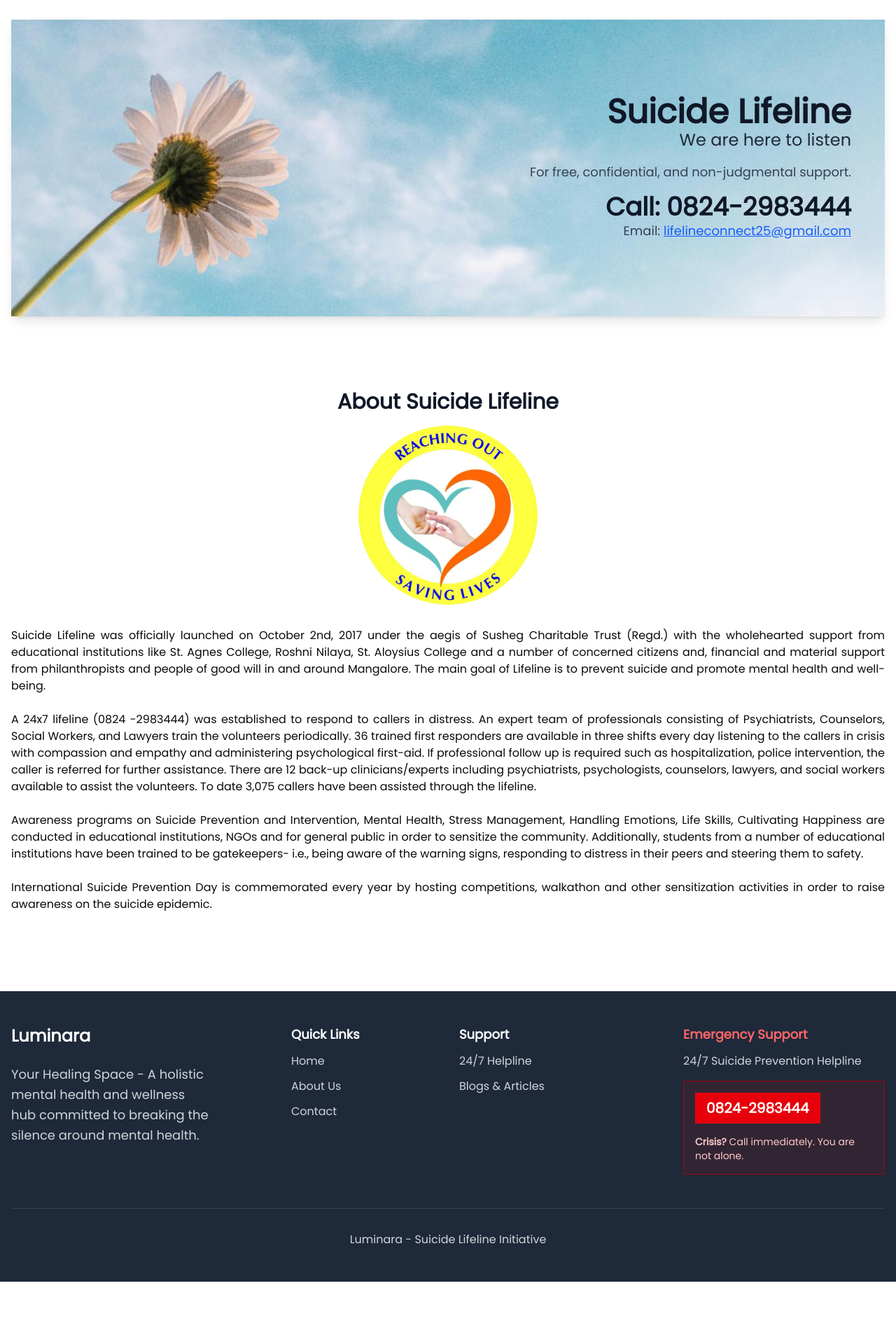
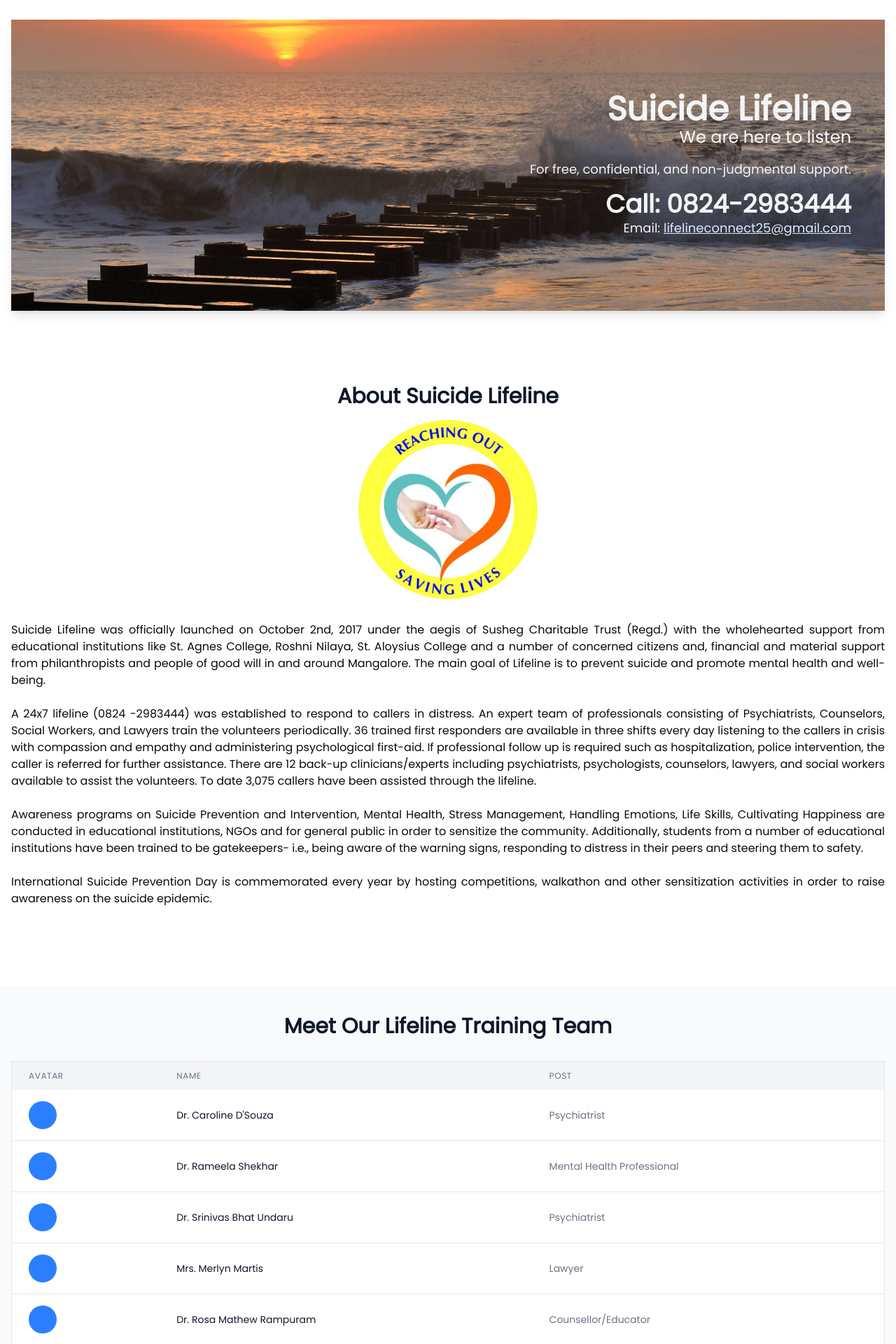
Before and after one commit to UthpalSuvarna/luminara, a Next.js app in the folder frontend/: page /helpline in a window 1280 px wide. Shown: the part 100-2020 px from the top of the page at 70% size. Before the commit the page ends 1931 px from the top, so only its background shows below. Built offline with nearby package versions, Linux system fonts and the light colour scheme.

Commit message:
Update contact information, add lifeline team data, and enhance page content for clarity and consistency

```diff
--- /dev/null
+++ b/frontend/public/lifeline-team.json
@@ -0,0 +1,44 @@
+{
+  "lifelineTeam": [
+    {
+      "name": "Dr. Caroline D'Souza",
+      "role": "Psychiatrist",
+      "imageUrl": ""
+    },
+    {
+      "name": "Dr. Rameela Shekhar",
+      "role": "Mental Health Professional",
+      "imageUrl": ""
+    },
+    {
+      "name": "Dr. Srinivas Bhat Undaru",
+      "role": "Psychiatrist",
+      "imageUrl": ""
+    },
+    {
+      "name": "Mrs. Merlyn Martis",
+      "role": "Lawyer",
+      "imageUrl": ""
+    },
+    {
+      "name": "Dr. Rosa Mathew Rampuram",
+      "role": "Counsellor/Educator",
+      "imageUrl": ""
+    },
+    {
+      "name": "Dr. Shashwath Satyanath",
+      "role": "Psychiatrist",
+      "imageUrl": ""
+    },
+    {
+      "name": "Dr. Deepa Kottari",
+      "role": "Psychologist",
+      "imageUrl": ""
+    },
+    {
+      "name": "Dr. Lavina Noronha",
+      "role": "Counsellor",
+      "imageUrl": ""
+    }
+  ]
+}
--- a/frontend/src/app/about/page.tsx
+++ b/frontend/src/app/about/page.tsx
@@ -100,10 +100,10 @@
         <div className="max-w-7xl mx-auto px-4 sm:px-6 lg:px-8">
           <div className="grid md:grid-cols-2 gap-12">
             <div>
-              <h2 className="text-4xl font-bold text-gray-900 mb-8 ">Who We Help</h2>
+              <h2 className="text-4xl font-bold text-gray-900 mb-8 ">Who do we serve...</h2>
               <p className="text-xl text-gray-700 leading-relaxed mb-8 font-sans">
                 We welcome anyone seeking a safe space to talk, heal, or just be heard—whether you're in crisis,
-                recovering from trauma, supporting a loved one, or simply looking for tools to improve emotional
+                recovering from trauma, supporting a loved one, or simply looking for tools to improve your emotional
                 well-being.
               </p>
               <div className="flex items-center text-blue-600">
@@ -133,7 +133,7 @@
                 </div>
               </div>
               <p className="text-lg text-gray-600 mt-6 italic font-sans">
-                Our trained mental health professionals are here to guide, listen, and walk beside
+                Our trained mental health professionals are here to listen, guide, and walk beside
                 you—without judgment.
               </p>
             </div>
@@ -193,7 +193,7 @@
                 <ul className="text-lg text-gray-700 space-y-2 font-sans">
                   <li>• 36 trained first responders available 24/7</li>
                   <li>• 12 back-up clinicians and experts</li>
-                  <li>• Psychiatrists, psychologists, counselors</li>
+                  <li>• Psychiatrists, Psychologists, Counselors</li>
                   <li>• Social workers and lawyers</li>
                 </ul>
               </div>
@@ -271,7 +271,7 @@
         <div className="max-w-4xl mx-auto px-4 sm:px-6 lg:px-8 text-center">
           <h2 className="text-4xl font-bold mb-10 ">Need Help? We're Here for You</h2>
           <p className="text-2xl mb-10 font-sans">
-            If you or someone you know needs immediate help, please reach out to our 24/7 Lifeline.
+            If you have thoughts of self harm, please reach out to our 24/7 Lifeline.
           </p>
 
           <div className="flex flex-col sm:flex-row items-center justify-center gap-8 mb-10">
--- a/frontend/src/app/contact/page.tsx
+++ b/frontend/src/app/contact/page.tsx
@@ -176,8 +176,8 @@
                       </p>
                       <div className="space-y-2">
                         <p className="font-semibold">Call: 0824-2983444</p>
-                        <p className="font-semibold">Email: luminara@gmail.com</p>
-                        <p className="text-sm text-gray-600">Available 24/7, free and confidential</p>
+                        <p className="font-semibold">Email: luminaramhhub@gmail.com</p>
+                        <p className="text-sm text-gray-600">Available 24/7 at your service</p>
                       </div>
                     </CardContent>
                   </Card>
--- a/frontend/src/app/helpline/page.tsx
+++ b/frontend/src/app/helpline/page.tsx
@@ -1,13 +1,17 @@
-import { CrisisBanner } from "@/components/crisis-banner"
 import { Header } from "@/components/header"
 import { Footer } from "@/components/footer"
-import { Card, CardContent } from "@/components/ui/card"
-import { Button } from "@/components/ui/button"
-import { Alert, AlertDescription } from "@/components/ui/alert"
-import { Phone, MessageCircle, Globe, Clock, Shield, AlertTriangle, CheckCircle } from "lucide-react"
 import Image from "next/image"
+import teamData from '@/../public/lifeline-team.json';
+
+interface LifelineTeamMember {
+  name: string;
+  role: string;
+  imageUrl: string;
+}
 
 export default function LifelinePage() {
+  const lifelineTeam: LifelineTeamMember[] = teamData.lifelineTeam;
+
   return (
     <div className="min-h-screen bg-white">
       <Header />
@@ -17,32 +21,34 @@
         <section className="bg-white py-10 md:py-16 relative overflow-hidden">
           <div className="container max-w-7xl mx-auto relative px-4">
             <div className="relative rounded-none overflow-hidden shadow-lg max-h-[600px]">
-              <img
-                src="/bg2.jpg"
-                alt="Suicide Helpline Banner"
-                className="w-full h-auto object-contain"
-              />
+              <div className="aspect-[3/1] w-full">
+                <img
+                  src="/bg3.jpg"
+                  alt="Suicide Helpline Banner"
+                  className="w-full h-full object-cover"
+                />
+              </div>
 
               {/* Content Overlay */}
               <div className="absolute inset-0 flex items-center justify-end px-6 md:px-12 py-8">
                 <div className="max-w-lg text-right">
-                  <h1 className="text-base sm:text-xl md:text-2xl lg:text-5xl font-bold text-gray-900">
+                  <h1 className="text-base sm:text-xl md:text-2xl lg:text-5xl font-bold text-gray-100">
                     Suicide Lifeline
                   </h1>
-                  <p className="text-xs sm:text-sm md:text-base lg:text-2xl font-medium text-gray-800">
+                  <p className="text-xs sm:text-sm md:text-base lg:text-2xl font-medium text-gray-50">
                     We are here to listen
                   </p>
 
                   {/* Visible only on lg and above */}
-                  <p className="hidden lg:block text-sm lg:text-lg text-gray-700 mt-4 font-medium">
+                  <p className="hidden lg:block text-sm lg:text-lg text-gray-100 mt-4 font-medium">
                     For free, confidential, and non-judgmental support.
                   </p>
 
-                  <p className="text-base sm:text-xl lg:text-4xl font-bold text-gray-900 mt-4">
+                  <p className="text-base sm:text-xl lg:text-4xl font-bold text-gray-100 mt-4">
                     Call: 0824-2983444
                   </p>
-                  <p className="text-xs sm:text-sm lg:text-lg text-gray-700">
-                    Email: <a href="mailto:lifelineconnect25@gmail.com" className="text-blue-600 underline">lifelineconnect25@gmail.com</a>
+                  <p className="text-xs sm:text-sm lg:text-lg text-gray-100">
+                    Email: <a href="mailto:lifelineconnect25@gmail.com" className="text-blue-100 underline">lifelineconnect25@gmail.com</a>
                   </p>
                 </div>
               </div>
@@ -82,6 +88,42 @@
           </div>
         </section>
 
+        <section className="py-10 bg-gray-50">
+          <div className="container max-w-7xl mx-auto px-4">
+            <h2 className="text-3xl font-bold text-gray-900 mb-8 text-center">Meet Our Lifeline Training Team</h2>
+            <div className="overflow-x-auto">
+              <table className="min-w-full bg-white border border-gray-200">
+                <thead>
+                  <tr className="bg-gray-100">
+                    <th className="px-6 py-3 text-left text-xs font-medium text-gray-500 uppercase tracking-wider">Avatar</th>
+                    <th className="px-6 py-3 text-left text-xs font-medium text-gray-500 uppercase tracking-wider">Name</th>
+                    <th className="px-6 py-3 text-left text-xs font-medium text-gray-500 uppercase tracking-wider">Post</th>
+                  </tr>
+                </thead>
+                <tbody className="divide-y divide-gray-200">
+                  {lifelineTeam.map((member) => (
+                    <tr key={member.name}>
+                      <td className="px-6 py-4 whitespace-nowrap">
+                        {member.imageUrl ? (
+                          <Image src={member.imageUrl} alt="Image" width={40} height={40} className="rounded-full" />
+                        ) : (
+                          <div className="w-10 h-10 rounded-full bg-blue-500"></div>
+                        )}
+                      </td>
+                      <td className="px-6 py-4 whitespace-nowrap">
+                        <div className="text-sm font-medium text-gray-900">{member.name}</div>
+                      </td>
+                      <td className="px-6 py-4 whitespace-nowrap">
+                        <div className="text-sm text-gray-500">{member.role}</div>
+                      </td>
+                    </tr>
+                  ))}
+                </tbody>
+              </table>
+            </div>
+          </div>
+        </section>
+
 
       </main>
 
--- a/frontend/src/app/page.tsx
+++ b/frontend/src/app/page.tsx
@@ -97,8 +97,8 @@
                           <Phone className="h-4 w-4 text-red-600" />
                         </div>
                         <div>
-                          <div className="font-semibold text-gray-900 text-sm">24/7 Helpline</div>
-                          <div className="text-xs text-gray-600">Always Available</div>
+                          <div className="font-semibold text-gray-900 text-sm">24/7 Lifeline</div>
+                          <div className="text-xs text-gray-600">At Your Service</div>
                         </div>
                       </div>
                     </div>
@@ -133,9 +133,9 @@
                 <div>
                   <div className="mb-6">
                     <span className="text-blue-600 font-semibold text-lg">About Luminara</span>
-                    <h2 className="text-4xl md:text-4xl font-bold text-gray-900 mt-2 mb-6">
+                    <h2 className="text-4xl md:text-4xl font-bold text-blue-600 mt-2 mb-6">
                       Mental Health
-                      <span className="text-blue-600"> Wellness Hub</span>
+                      <span className="text-blue-600"> Wellness Hub. </span>
                     </h2>
                   </div>
 
@@ -144,7 +144,7 @@
                   </p>
 
                   <p className="text-lg text-gray-700 mb-8 leading-relaxed">
-                    Luminara offers free counseling, group support sessions, mindfulness workshops, and self-care resources. Our trained mental health volunteers and professionals are here to guide, listen, and walk beside you—without judgment.
+                    Luminara offers free counseling, group support sessions, mindfulness workshops, and self-care resources. Our trained mental health professionals are here to listen, guide, and walk beside you—without judgment.
                   </p>
 
                   {/* Key Services */}
@@ -189,7 +189,7 @@
                       </div>
                       <div>
                         <div className="font-bold text-gray-900">24/7</div>
-                        <div className="text-sm text-gray-600">Always Available</div>
+                        <div className="text-sm text-gray-600">At Your Service</div>
                       </div>
                     </div>
                   </div>
--- a/frontend/src/components/footer.tsx
+++ b/frontend/src/components/footer.tsx
@@ -45,7 +45,7 @@
             <ul className="space-y-3 text-base font-sans">
               <li>
                 <Link href="/helpline" className="text-gray-300 hover:text-white transition-colors duration-200">
-                  24/7 Helpline
+                  24/7 Lifeline
                 </Link>
               </li>
               <li>
@@ -59,7 +59,7 @@
           <div>
             <h4 className="font-bold mb-3 text-lg text-red-400 font-sans">Emergency Support</h4>
             <div className="mb-4">
-              <p className="text-base text-gray-300 mb-2 font-sans">24/7 Suicide Prevention Helpline</p>
+              <p className="text-base text-gray-300 mb-2 font-sans">24/7 Suicide Prevention Lifeline</p>
             </div>
             <div className="bg-red-900/20 p-4 rounded-none border border-red-800">
               <p className="text-sm text-red-200 font-sans">
```
Also changed, not shown: frontend/public/bg1.jpg (added), frontend/public/bg3.jpg (added).
